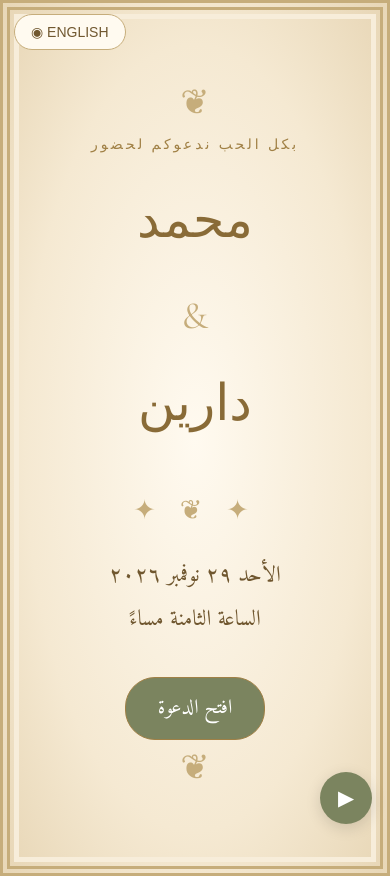
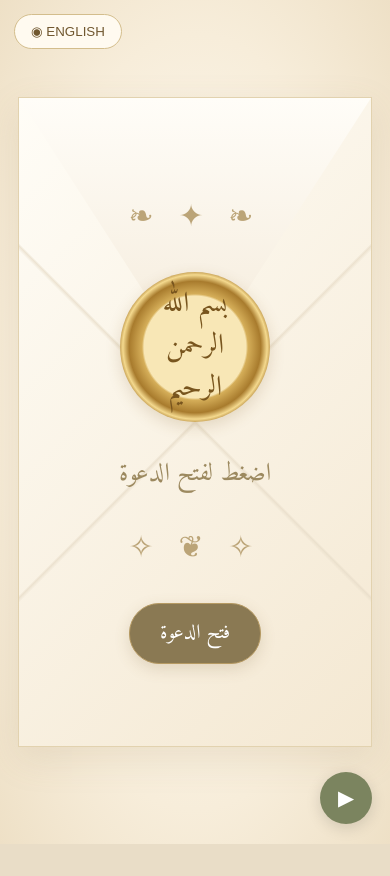
Before and after one commit to abnali2212-maker/-, a plain HTML site: page index.html in a window 390 px wide. After the commit the page ends 844 px from the top, so only its background shows below. Drawn offline with nearby package versions, Linux system fonts and the light colour scheme; a web font is replaced by a local one.

Commit message:
Revise wedding invitation metadata and styles
Updated wedding invitation details and styles.

```diff
--- a/index.html
+++ b/index.html
@@ -5,21 +5,19 @@
 <meta charset="UTF-8">
 <meta name="viewport" content="width=device-width, initial-scale=1">
 <meta name="theme-color" content="#f7edda">
-<meta property="og:title" content="محمد ودارين | دعوة زفاف">
-<meta property="og:description" content="دعوتكم لحضور حفل زفاف محمد ودارين يوم 29 نوفمبر 2026">
+<meta property="og:title" content="دعوة زفاف محمد ودارين">
+<meta property="og:description" content="يسعدنا دعوتكم لمشاركة فرحتنا">
 <title>محمد ودارين | دعوة زفاف</title>
 
-<link rel="preconnect" href="https://fonts.googleapis.com">
 <link href="https://fonts.googleapis.com/css2?family=Amiri:wght@400;700&family=Cormorant+Garamond:wght@400;500;600&family=Marhey:wght@300;400;500&display=swap" rel="stylesheet">
 
 <style>
 :root{
  --bg:#f7edda;
  --gold:#a08045;
- --gold-light:#c6ad7b;
+ --light:#d3bd8c;
  --green:#7b845f;
  --text:#70572f;
- --white:#fffaf0;
 }
 *{box-sizing:border-box}
 html{scroll-behavior:smooth}
@@ -31,32 +29,27 @@ body{
 }
 .page{
  max-width:520px;
+ min-height:100vh;
  margin:auto;
  overflow:hidden;
  background:var(--bg);
  box-shadow:0 0 35px #51412722;
 }
-.section{
- padding:58px 25px;
- text-align:center;
- position:relative;
-}
 .lang{
  position:fixed;
- z-index:10;
+ z-index:20;
  top:14px;
  left:14px;
- border:1px solid var(--gold-light);
+ border:1px solid var(--light);
  border-radius:30px;
  background:#fffaf0;
  color:var(--text);
  padding:9px 16px;
- font-size:14px;
  cursor:pointer;
 }
 .music{
  position:fixed;
- z-index:10;
+ z-index:20;
  bottom:20px;
  right:18px;
  width:52px;
@@ -69,66 +62,121 @@ body{
  cursor:pointer;
  box-shadow:0 4px 15px #0002;
 }
-.orn{
- color:var(--gold-light);
- font-size:27px;
+.section{
+ padding:58px 25px;
+ text-align:center;
+}
+.hidden{display:none!important}
+
+/* شاشة الظرف */
+.envelope-screen{
+ min-height:100svh;
+ display:flex;
+ align-items:center;
+ justify-content:center;
+ padding:25px 18px;
+ background:
+ radial-gradient(ellipse at center,#fffdf7 0%,#f7edda 65%,#eee0c6 100%);
+}
+.envelope{
+ position:relative;
+ width:100%;
+ max-width:480px;
+ min-height:650px;
+ display:flex;
+ flex-direction:column;
+ align-items:center;
+ justify-content:center;
+ overflow:hidden;
+ background:
+ linear-gradient(135deg,#fffdf7,#f4e8d2);
+ border:1px solid #e2d2af;
+ box-shadow:0 12px 35px #8c704022;
+}
+.envelope:before{
+ content:"";
+ position:absolute;
+ inset:0;
+ background:
+ linear-gradient(135deg,transparent 49.7%,#e8ddc9 50%,transparent 50.5%),
+ linear-gradient(225deg,transparent 49.7%,#e8ddc9 50%,transparent 50.5%);
+ opacity:.75;
+ pointer-events:none;
+}
+.envelope:after{
+ content:"";
+ position:absolute;
+ top:0;
+ left:0;
+ right:0;
+ height:42%;
+ background:linear-gradient(180deg,#fffdf8,#f4ead9);
+ clip-path:polygon(0 0,100% 0,50% 100%);
+ border-bottom:1px solid #e5d5b6;
+}
+.envelope-content{
+ position:relative;
+ z-index:2;
+ display:flex;
+ flex-direction:column;
+ align-items:center;
+ text-align:center;
+ padding:30px 15px;
+}
+.seal{
+ width:150px;
+ height:150px;
+ border-radius:50%;
+ display:flex;
+ align-items:center;
+ justify-content:center;
+ background:
+ radial-gradient(circle,#f8e7b6 48%,#d5ae59 50%,#a87b2d 62%,#f4d98e 68%,#a77b31 73%,#e8c878 80%);
+ box-shadow:0 5px 15px #7d5a242e;
+ color:#78551e;
+ font-size:28px;
+ line-height:1.5;
+ padding:18px;
+ margin:15px 0;
+}
+.envelope-prompt{
+ font-size:25px;
+ color:#9c895f;
+ margin:15px 0;
+}
+.envelope-decoration{
+ color:#bba477;
+ font-size:30px;
  letter-spacing:8px;
- margin:18px 0;
+ margin:12px 0;
+}
+.open-btn{
+ position:relative;
+ z-index:3;
+ margin-top:15px;
+ padding:12px 30px;
+ border:1px solid #b69a63;
+ border-radius:30px;
+ background:#8a7953;
+ color:white;
+ font:20px 'Amiri',serif;
+ cursor:pointer;
+ box-shadow:0 5px 15px #80653b30;
+}
+.open-btn:active{transform:scale(.97)}
+
+/* تفاصيل الدعوة */
+.hero{
+ min-height:680px;
+ display:flex;
+ flex-direction:column;
+ justify-content:center;
+ background:linear-gradient(180deg,#f8efdf,#efe0c4);
 }
 .eyebrow{
  font:500 14px 'Cormorant Garamond',serif;
  letter-spacing:3px;
  color:var(--gold);
-}
-.title{
- font:36px 'Marhey',serif;
- color:var(--gold);
- line-height:1.7;
-}
-.cover{
- min-height:100svh;
- display:flex;
- flex-direction:column;
- justify-content:center;
- align-items:center;
- padding:65px 20px;
- background:
- radial-gradient(ellipse at center,#fffaf0 0%,#f5e9d2 65%,#e8d7b7 100%);
- border:10px double var(--gold-light);
- outline:5px solid var(--bg);
- outline-offset:-19px;
-}
-.cover:before,.cover:after{
- content:"❦";
- color:var(--gold-light);
- font-size:35px;
-}
-.cover-names{
- font:clamp(48px,13vw,68px) 'Marhey',serif;
- color:#896b37;
- line-height:1.8;
- margin:22px 0;
-}
-.cover-date{
- font-size:22px;
- line-height:2;
-}
-.open{
- margin-top:35px;
- border:1px solid var(--gold);
- border-radius:30px;
- background:var(--green);
- color:white;
- padding:13px 32px;
- font:20px 'Amiri';
- cursor:pointer;
-}
-.hero{
- min-height:690px;
- display:flex;
- flex-direction:column;
- justify-content:center;
- background:linear-gradient(180deg,#f8efdf,#efe0c4);
 }
 .names{
  font:clamp(46px,12vw,65px) 'Marhey',serif;
@@ -137,7 +185,13 @@ body{
 }
 .amp{
  font:38px 'Cormorant Garamond',serif;
- color:var(--gold-light);
+ color:var(--light);
+}
+.orn{
+ color:var(--light);
+ font-size:27px;
+ letter-spacing:8px;
+ margin:18px 0;
 }
 .date{
  font-size:23px;
@@ -150,6 +204,11 @@ body{
  background:#fff8e9;
 }
 .intro p{margin:8px 0}
+.title{
+ font:34px 'Marhey',serif;
+ color:var(--gold);
+ line-height:1.8;
+}
 .subhead{
  font:30px 'Marhey',serif;
  color:var(--gold);
@@ -165,7 +224,7 @@ body{
 }
 .count-grid div{
  aspect-ratio:1;
- border:1px solid var(--gold-light);
+ border:1px solid var(--light);
  border-radius:50%;
  display:flex;
  flex-direction:column;
@@ -203,10 +262,7 @@ body{
  margin:20px auto;
  box-shadow:0 5px 20px #70552c22;
 }
-.address{
- font-size:20px;
- line-height:1.8;
-}
+.address{font-size:20px;line-height:1.8}
 .maplink{
  display:inline-block;
  margin:18px auto 0;
@@ -217,32 +273,7 @@ body{
  text-decoration:none;
  font-size:18px;
 }
-.dress{
- background:#fff8e9;
-}
-.dress-grid{
- display:grid;
- grid-template-columns:1fr 1fr;
- gap:12px;
-}
-.dress-card{
- min-height:175px;
- display:flex;
- flex-direction:column;
- justify-content:center;
- background:#f8eedc;
- border:1px solid #d6c29c;
- padding:15px 8px;
- font-size:19px;
- line-height:1.8;
-}
-.dress-card b{
- font:24px 'Cormorant Garamond',serif;
- margin-bottom:10px;
-}
-.rsvp{
- background:#f3e6ce;
-}
+.rsvp{background:#f3e6ce}
 .rsvp input,.rsvp textarea{
  display:block;
  width:100%;
@@ -255,10 +286,7 @@ body{
  font:18px 'Amiri',serif;
  text-align:right;
 }
-.rsvp textarea{
- min-height:95px;
- resize:vertical;
-}
+.rsvp textarea{min-height:95px}
 .rsvp button{
  border:0;
  border-radius:5px;
@@ -272,8 +300,6 @@ body{
  background:linear-gradient(180deg,#efe0c4,#e8d7b7);
  padding:75px 20px;
 }
-.footer .title{font-size:31px}
-.hidden{display:none!important}
 .fade{animation:fade .8s ease}
 @keyframes fade{
  from{opacity:0;transform:translateY(12px)}
@@ -283,7 +309,7 @@ body{
 [dir=ltr] .rsvp textarea{text-align:left}
 @media(max-width:380px){
  .section{padding-left:18px;padding-right:18px}
- .title{font-size:31px}
+ .envelope{min-height:620px}
 }
 </style>
 </head>
@@ -296,14 +322,20 @@ body{
 
 <main class="page">
 
-<section class="section cover" id="cover">
- <div class="eyebrow" data-ar="بكل الحب ندعوكم لحضور" data-en="WITH LOVE, WE INVITE YOU TO">بكل الحب ندعوكم لحضور</div>
- <div class="cover-names">محمد<br><span class="amp">&</span><br>دارين</div>
- <div class="orn">✦ ❦ ✦</div>
- <div class="cover-date" data-ar="الأحد ٢٩ نوفمبر ٢٠٢٦<br>الساعة الثامنة مساءً" data-en="Sunday, 29 November 2026<br>At 8:00 PM">الأحد ٢٩ نوفمبر ٢٠٢٦<br>الساعة الثامنة مساءً</div>
- <button class="open" id="openBtn" data-ar="افتح الدعوة" data-en="Open Invitation">افتح الدعوة</button>
+<!-- شاشة فتح الظرف -->
+<section class="envelope-screen" id="cover">
+ <div class="envelope">
+  <div class="envelope-content">
+   <div class="envelope-decoration">❧ ✦ ❧</div>
+   <div class="seal" data-ar="بسم الله<br>الرحمن الرحيم" data-en="IN THE NAME<br>OF ALLAH">بسم الله<br>الرحمن الرحيم</div>
+   <div class="envelope-prompt" data-ar="اضغط لفتح الدعوة" data-en="OPEN YOUR INVITATION">اضغط لفتح الدعوة</div>
+   <div class="envelope-decoration">✧ ❦ ✧</div>
+   <button class="open-btn" id="openBtn" data-ar="فتح الدعوة" data-en="OPEN INVITATION">فتح الدعوة</button>
+  </div>
+ </div>
 </section>
 
+<!-- كل تفاصيل الدعوة -->
 <div id="invitation" class="hidden">
 
 <section class="section hero">
@@ -347,21 +379,6 @@ body{
  <img class="venue-photo" src="palace.jpg" alt="قاعة الحفل">
  <div class="address" data-ar="يسعدنا حضوركم ومشاركتنا فرحتنا" data-en="We would be delighted to celebrate with you">يسعدنا حضوركم ومشاركتنا فرحتنا</div>
  <a class="maplink" href="https://maps.app.goo.gl/U94y2rCDRGeruW1f9?g_st=ac" target="_blank" rel="noopener" data-ar="افتح الموقع على خرائط جوجل" data-en="Open location in Google Maps">افتح الموقع على خرائط جوجل</a>
-</section>
-
-<section class="section dress">
- <div class="subhead" data-ar="الزي المقترح" data-en="DRESS CODE">الزي المقترح</div>
- <div class="orn">✦</div>
- <div class="dress-grid">
-  <div class="dress-card">
-   <b data-ar="السيدات" data-en="Ladies">السيدات</b>
-   <span data-ar="فستان سهرة باللون الأحمر أو الأسود أو البرغندي" data-en="Elegant evening dresses in red, black or burgundy">فستان سهرة باللون الأحمر أو الأسود أو البرغندي</span>
-  </div>
-  <div class="dress-card">
-   <b data-ar="الرجال" data-en="Gentlemen">الرجال</b>
-   <span data-ar="بدلة سوداء أنيقة" data-en="Elegant black suits">بدلة سوداء أنيقة</span>
-  </div>
- </div>
 </section>
 
 <section class="section rsvp">
@@ -412,7 +429,7 @@ document.getElementById('openBtn').addEventListener('click',async()=>{
  document.getElementById('cover').classList.add('hidden');
  document.getElementById('invitation').classList.remove('hidden');
  document.getElementById('invitation').classList.add('fade');
- window.scrollTo({top:0,behavior:'smooth'});
+ window.scrollTo({top:0,behavior:'instant'});
  if(!playing) await toggleMusic();
 });
 
@@ -462,6 +479,5 @@ document.getElementById('rsvpForm').addEventListener('submit',e=>{
  window.open(`https://wa.me/201151454431?text=${encodeURIComponent(message)}`,'_blank');
 });
 </script>
-
 </body>
 </html>
```
